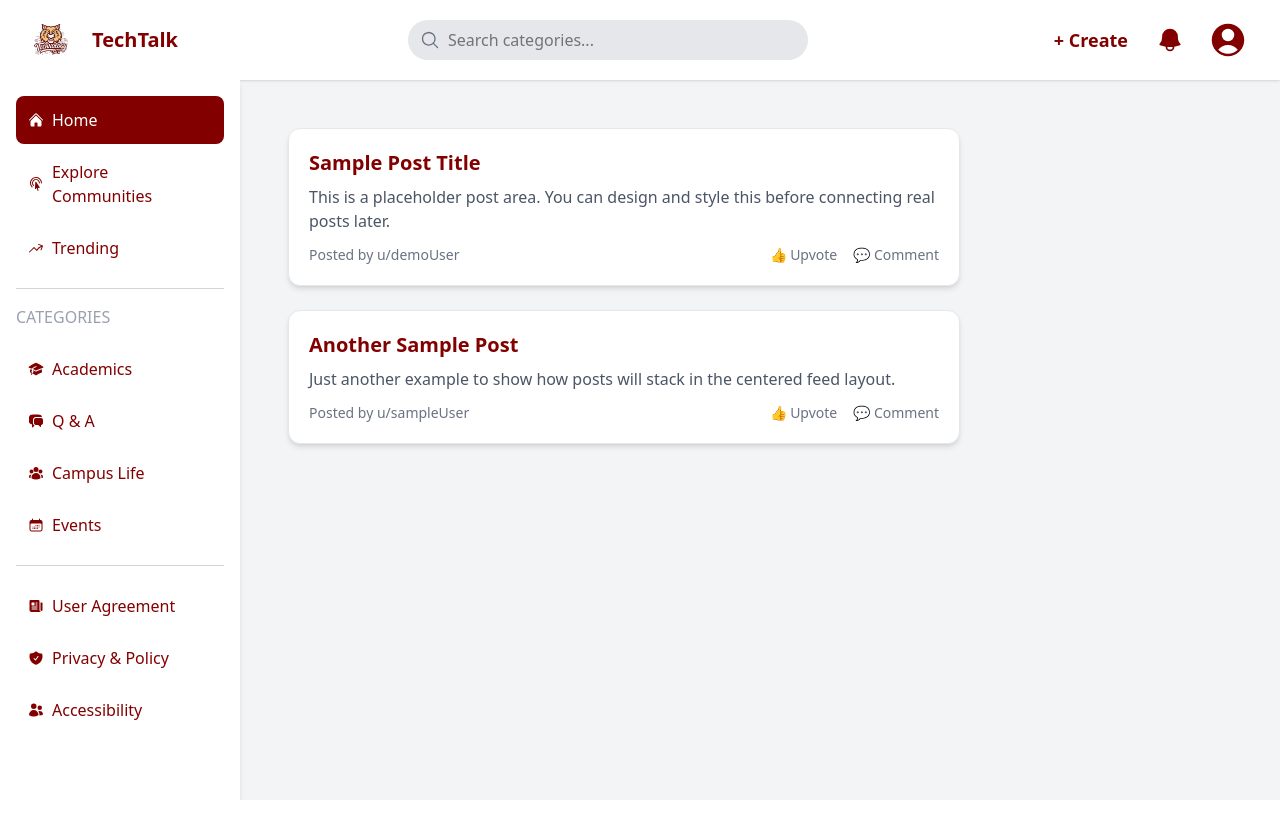
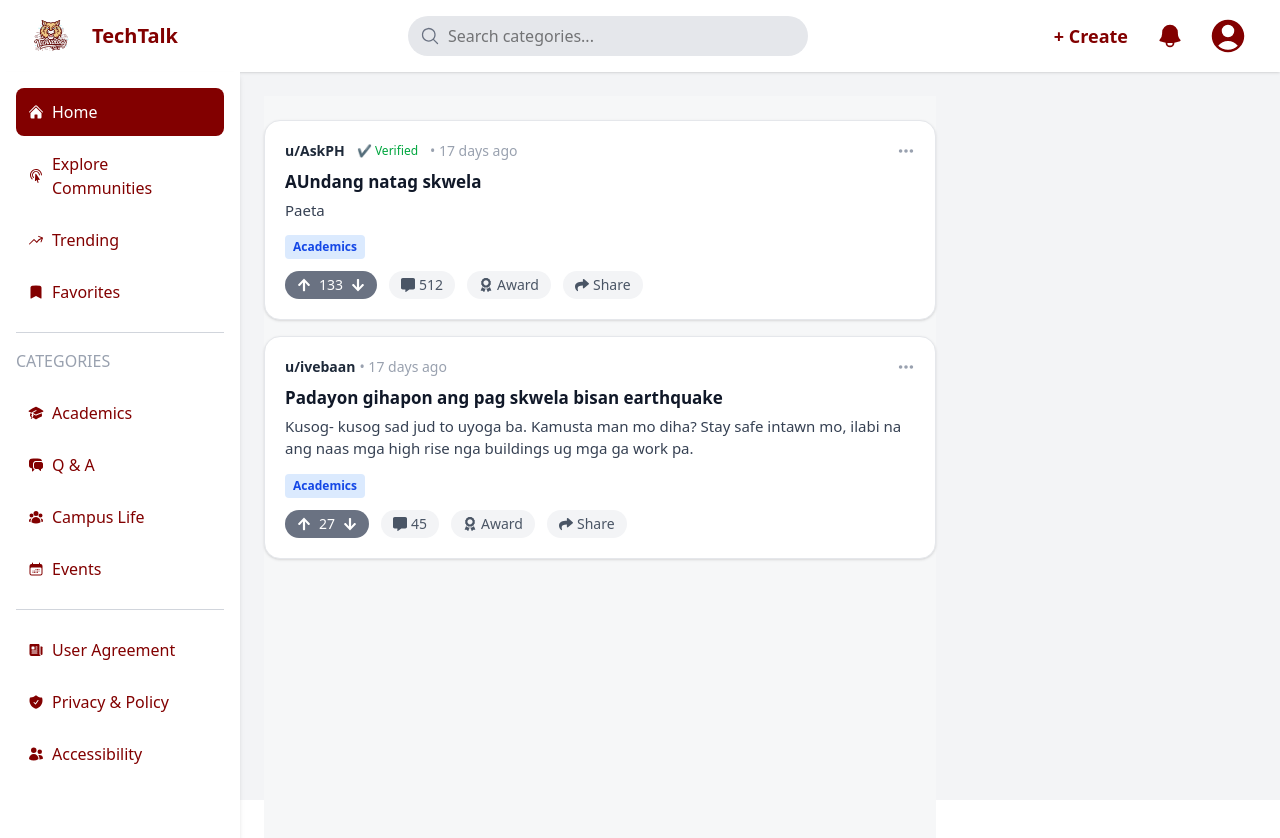
Before and after one commit to ivebaan/Technology-Talk, a React (Vite) app in the folder tech-talk/: page /home in a window 1280 px wide. Shown: the top 838 px of the page. Before the commit the page ends 800 px from the top, so only its background shows below. Built offline with nearby package versions, Linux system fonts and the light colour scheme.

Commit message:
Fix the UI of the home page adding functionality handleVote

```diff
--- a/tech-talk/package.json
+++ b/tech-talk/package.json
@@ -15,6 +15,7 @@
     "lucide-react": "^0.545.0",
     "react": "^19.1.1",
     "react-dom": "^19.1.1",
+    "react-icons": "^5.5.0",
     "react-router-dom": "^7.9.4",
     "tailwindcss": "^4.1.13"
   },
--- a/tech-talk/src/layout/Layout.jsx
+++ b/tech-talk/src/layout/Layout.jsx
@@ -15,6 +15,7 @@ import {
   ChatBubbleLeftRightIcon,
   UserGroupIcon,
   NewspaperIcon,
+  BookmarkIcon
 } from "@heroicons/react/24/solid";
 import { BrowserRouter, Route, Routes } from "react-router-dom";
 import Home from "../pages/Home";
@@ -121,6 +122,22 @@ function StaticLayout() {
                 <span className="font-medium">Trending</span>
               </NavLink>
             </li>
+
+            <li>
+              <NavLink
+                to="/favorites"
+                className={({ isActive }) =>
+                  `flex items-center gap-2 p-3 rounded-lg cursor-pointer transition-all duration-300 ${
+                    isActive
+                      ? "bg-[#820000] text-white"
+                      : "hover:bg-gray-200 text-[#820000]"
+                  }`
+                }
+              >
+                <BookmarkIcon className="h-4 w-4" />
+                <span className="font-medium">Favorites</span>
+              </NavLink>
+            </li>
           </ul>
 
           <hr className="border-t border-gray-300 w-full my-4" />
--- /dev/null
+++ b/tech-talk/src/pages/Academics.jsx
@@ -0,0 +1,9 @@
+import React from 'react'
+
+function Academics() {
+  return (
+    <div>Academics</div>
+  )
+}
+
+export default Academics
--- a/tech-talk/src/pages/Communities.jsx
+++ b/tech-talk/src/pages/Communities.jsx
@@ -64,7 +64,7 @@ const Communities = () => {
   ];
 
   return (
-    <div className="bg-white min-h-screen text-maroon-900 p-8 max-w-6xl mx-auto">
+    <div className="bg-white min-h-screen text-maroon-900 p-8 max-w-5xl mx-auto">
       <h1 className="text-4xl font-bold mb-6 text-maroon-800">
         Explore Communities
       </h1>
--- a/tech-talk/src/pages/Home.jsx
+++ b/tech-talk/src/pages/Home.jsx
@@ -1,43 +1,153 @@
-import React from "react";
+import React, { useState } from "react";
+import { FaArrowUp, FaArrowDown, FaCommentAlt, FaShare, FaAward } from "react-icons/fa";
+import { HiDotsHorizontal } from "react-icons/hi";
 
 function Home() {
+  const samplePosts = [
+    {
+      id: 1,
+      title: "AUndang natag skwela",
+      content: "Paeta",
+      author: "u/AskPH",
+      community: "r/AskPH",
+      votes: 133,
+      comments: 512,
+      verified: true,
+    },
+    {
+      id: 2,
+      title: "Padayon gihapon ang pag skwela bisan earthquake",
+      content:
+        "Kusog- kusog sad jud to uyoga ba. Kamusta man mo diha? Stay safe intawn mo, ilabi na ang naas mga high rise nga buildings ug mga ga work pa.",
+      author: "u/ivebaan",
+      community: "r/cebu",
+      votes: 27,
+      comments: 45,
+      verified: false,
+    },
+  ];
+
+  const [posts, setPosts] = useState(samplePosts);
+
+  // handle upvote/downvote
+  const handleVote = (id, type) => {
+  setPosts(
+    posts.map((post) => {
+      if (post.id === id) {
+        let updatedVotes = post.votes;
+        let newStatus = post.voteStatus;
+
+        if (type === "up") {
+          if (post.voteStatus === "up") {
+            updatedVotes -= 1;
+            newStatus = null;
+          } else {
+            updatedVotes += post.voteStatus === "down" ? 2 : 1;
+            newStatus = "up";
+          }
+        } else if (type === "down") {
+          if (post.voteStatus === "down") {
+            updatedVotes += 1;
+            newStatus = null;
+          } else {
+            updatedVotes -= post.voteStatus === "up" ? 2 : 1;
+            newStatus = "down";
+          }
+        }
+
+        return { ...post, votes: updatedVotes, voteStatus: newStatus };
+      }
+      return post;
+    })
+  );
+};
+
+
+
   return (
-    <div>
-      <main className="p-6 flex justify-center">
-        <div className="w-full max-w-2xl">
-          <div className="bg-white rounded-xl shadow-md border border-gray-200 p-5 mb-6 hover:shadow-lg transition-all duration-300">
-            <h2 className="text-xl font-semibold text-[#820000] mb-2">
-              Sample Post Title
+    <div className="bg-[#f6f7f8] min-h-screen flex justify-center">
+      <main className="w-full max-w-2xl mt-6 space-y-4">
+        {posts.map((post) => (
+          <div
+            key={post.id}
+            className="bg-white border border-gray-200 rounded-2xl shadow-sm hover:shadow-md transition-shadow p-5"
+          >
+            {/* Top info */}
+            <div className="flex justify-between items-center text-sm text-gray-500 mb-2">
+              <div className="flex items-center gap-1">
+                <span className="font-semibold text-gray-800">{post.author}</span>
+                {post.verified && (
+                  <span className="flex items-center text-green-600 text-xs rounded-full px-2 py-[1px]">
+                    ✔ Verified
+                  </span>
+                )}
+                <span className="text-gray-400">• 17 days ago</span>
+              </div>
+              <button className="text-gray-400 hover:text-gray-600">
+                <HiDotsHorizontal size={18} />
+              </button>
+            </div>
+
+            {/* Title */}
+            <h2 className="text-[17px] font-semibold text-gray-900 mb-1">
+              {post.title}
             </h2>
-            <p className="text-gray-600 mb-3">
-              This is a placeholder post area. You can design and style this
-              before connecting real posts later.
-            </p>
-            <div className="flex justify-between text-sm text-gray-500">
-              <span>Posted by u/demoUser</span>
-              <div className="flex gap-4">
-                <button className="hover:text-[#820000]">👍 Upvote</button>
-                <button className="hover:text-[#820000]">💬 Comment</button>
-              </div>
+
+            {/* Content */}
+            <p className="text-gray-700 text-[15px] mb-3">{post.content}</p>
+
+            {/* Category tag */}
+            <div className="inline-block bg-blue-100 text-blue-700 text-xs font-semibold px-2 py-1 rounded mb-3">
+              Academics
+            </div>
+
+            {/* Buttons */}
+            <div className="flex items-center gap-3 text-gray-600 text-sm">
+              <div
+  className={`flex items-center px-3 py-1 rounded-full transition-colors duration-200 text-white ${
+    post.voteStatus === "up"
+      ? "bg-green-800"
+      : post.voteStatus === "down"
+      ? "bg-red-800"
+      : "bg-gray-500 hover:bg-gray-300"
+  }`}
+>
+  <button
+    onClick={() => handleVote(post.id, "up")}
+    className={`transition-colors ${
+      post.voteStatus === "up" ? "text-green-400" : "hover:text-[#00c52b]"
+    }`}
+  >
+    <FaArrowUp />
+  </button>
+
+  <span className="mx-2 font-medium">{post.votes}</span>
+
+  <button
+    onClick={() => handleVote(post.id, "down")}
+    className={`transition-colors ${
+      post.voteStatus === "down" ? "text-red-400" : "hover:text-[#820000]"
+    }`}
+  >
+    <FaArrowDown />
+  </button>
+</div>
+
+
+              <button className="flex items-center gap-1 bg-gray-100 px-3 py-1 rounded-full hover:bg-gray-200">
+                <FaCommentAlt /> <span>{post.comments}</span>
+              </button>
+
+              <button className="flex items-center gap-1 bg-gray-100 px-3 py-1 rounded-full hover:bg-gray-200">
+                <FaAward /> <span>Award</span>
+              </button>
+
+              <button className="flex items-center gap-1 bg-gray-100 px-3 py-1 rounded-full hover:bg-gray-200">
+                <FaShare /> <span>Share</span>
+              </button>
             </div>
           </div>
-          <div className="bg-white rounded-xl shadow-md border border-gray-200 p-5 mb-6 hover:shadow-lg transition-all duration-300">
-            <h2 className="text-xl font-semibold text-[#820000] mb-2">
-              Another Sample Post
-            </h2>
-            <p className="text-gray-600 mb-3">
-              Just another example to show how posts will stack in the centered
-              feed layout.
-            </p>
-            <div className="flex justify-between text-sm text-gray-500">
-              <span>Posted by u/sampleUser</span>
-              <div className="flex gap-4">
-                <button className="hover:text-[#820000]">👍 Upvote</button>
-                <button className="hover:text-[#820000]">💬 Comment</button>
-              </div>
-            </div>
-          </div>
-        </div>
+        ))}
       </main>
     </div>
   );
```
Also changed, not shown: 1 other file (tests, documents, lock files or other folders).
